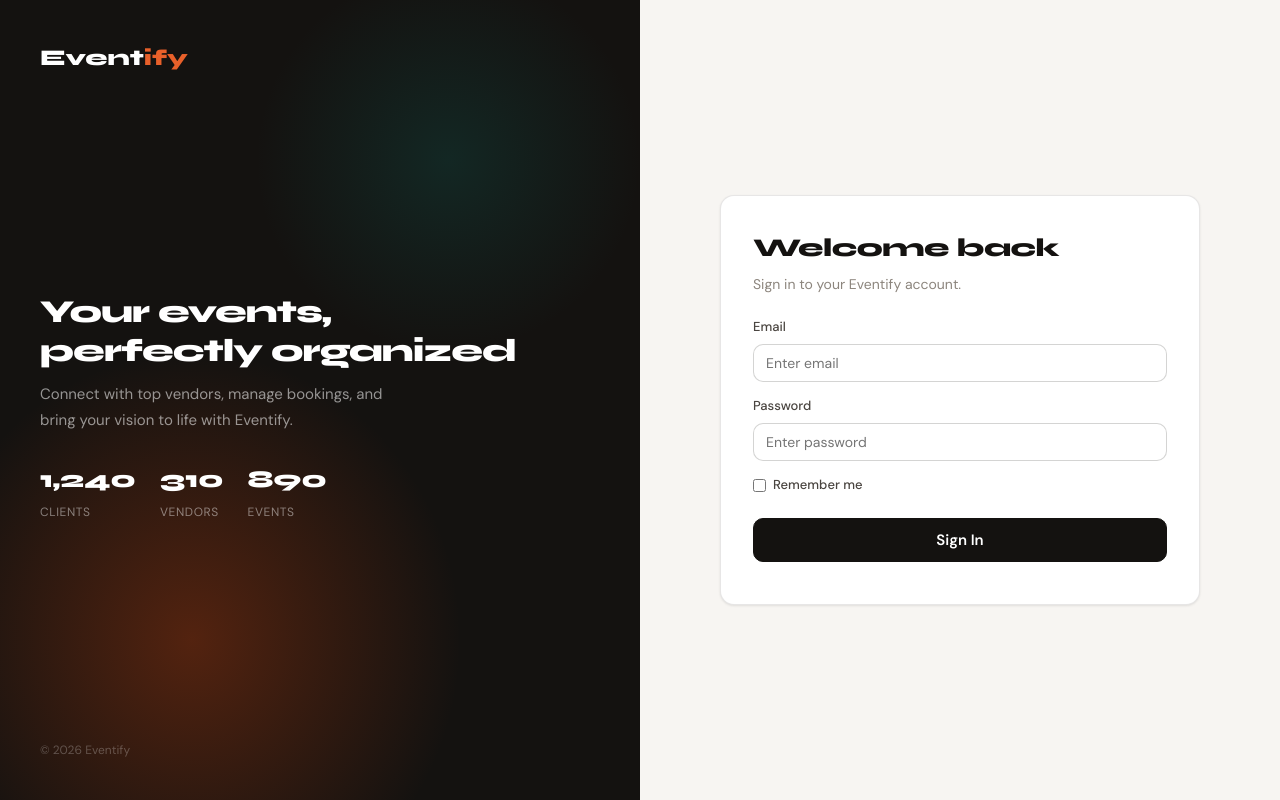
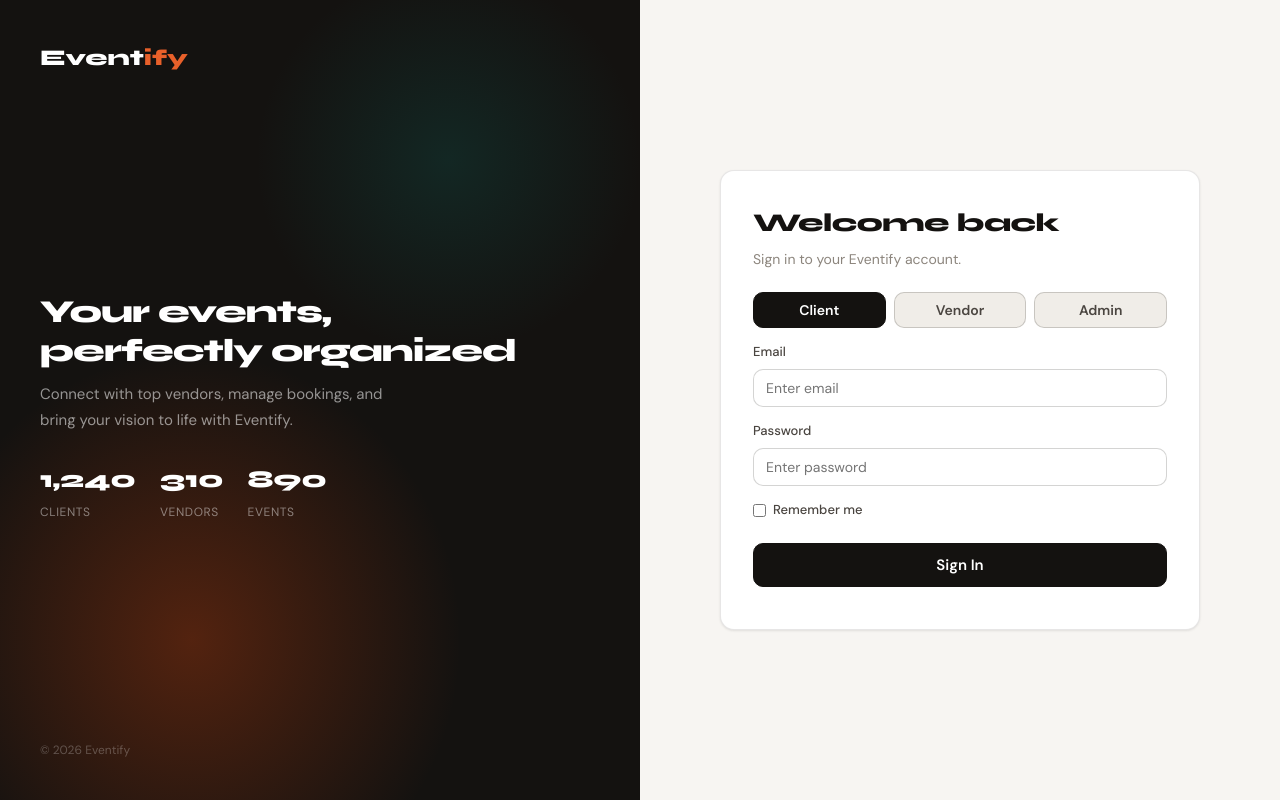
Before and after one commit to niloy92-glitch/eventify, a Django app: page /users/login/ in a window 1280 px wide. Run offline with Django 5.2, Linux system fonts and the light colour scheme.

Commit message:
Implement role-based redirects in login functionality and enhance login form with role selection

```diff
--- a/myproject/myproject/urls.py
+++ b/myproject/myproject/urls.py
@@ -17,10 +17,13 @@ Including another URLconf
 
 from django.contrib import admin
 from django.urls import include, path
+from django.views.generic import RedirectView
 from users.views import root_redirect
 
 urlpatterns = [
     path("", root_redirect, name="root"),
+    path("client/", RedirectView.as_view(url="/users/dashboard/client/", permanent=False), name="client"),
+    path("vendor/", RedirectView.as_view(url="/users/dashboard/vendor/", permanent=False), name="vendor"),
     path("users/", include("users.urls")),
     path("admin/", admin.site.urls),
 ]
--- a/myproject/users/static/users/js/login.js
+++ b/myproject/users/static/users/js/login.js
@@ -1,4 +1,4 @@
-async function loginRequest(email, password, remember, csrfToken) {
+async function loginRequest(email, password, remember, role, csrfToken) {
   const response = await fetch("/users/api/login/", {
     method: "POST",
     headers: {
@@ -6,7 +6,7 @@ async function loginRequest(email, password, remember, csrfToken) {
       "X-CSRFToken": csrfToken,
     },
     credentials: "same-origin",
-    body: JSON.stringify({ email, password, remember }),
+    body: JSON.stringify({ email, password, remember, role }),
   });
 
   let data = {};
@@ -23,6 +23,25 @@ function initLoginForms() {
   const form = document.getElementById("login-form");
   if (!form) return;
 
+  const tabButtons = form.querySelectorAll(".auth-tab[data-role]");
+  const roleInput = document.getElementById("login-role");
+
+  tabButtons.forEach((button) => {
+    button.addEventListener("click", () => {
+      const selectedRole = button.getAttribute("data-role");
+      if (!selectedRole || !roleInput) {
+        return;
+      }
+
+      roleInput.value = selectedRole;
+      tabButtons.forEach((tab) => {
+        const isActive = tab === button;
+        tab.classList.toggle("active", isActive);
+        tab.setAttribute("aria-selected", String(isActive));
+      });
+    });
+  });
+
   form.addEventListener("submit", async (event) => {
     event.preventDefault();
     const emailInput = document.getElementById("client-email");
@@ -30,8 +49,9 @@ function initLoginForms() {
     const rememberInput = document.getElementById("client-remember");
     const status = form.querySelector(".status-text");
     const csrfInput = form.querySelector('input[name="csrfmiddlewaretoken"]');
+    const loginRoleInput = document.getElementById("login-role");
 
-    if (!emailInput || !passwordInput || !status || !csrfInput) {
+    if (!emailInput || !passwordInput || !status || !csrfInput || !loginRoleInput) {
       return;
     }
 
@@ -42,6 +62,7 @@ function initLoginForms() {
         emailInput.value.trim(),
         passwordInput.value,
         !!(rememberInput && rememberInput.checked),
+        loginRoleInput.value,
         csrfInput.value,
       );
 
--- a/myproject/users/templates/users/login.html
+++ b/myproject/users/templates/users/login.html
@@ -89,6 +89,26 @@
         padding: 40px 24px;
         background: var(--bg);
       }
+      .auth-tabs {
+        display: grid;
+        grid-template-columns: 1fr 1fr 1fr;
+        gap: 8px;
+        margin-bottom: 14px;
+      }
+      .auth-tab {
+        border: 1px solid var(--line-2);
+        background: var(--surface-2);
+        color: var(--text-2);
+        border-radius: var(--radius);
+        padding: 8px 12px;
+        font-size: 14px;
+        font-weight: 600;
+      }
+      .auth-tab.active {
+        background: var(--ink);
+        color: var(--ink-inv);
+        border-color: var(--ink);
+      }
       @media (max-width: 700px) {
         .auth-layout {
           grid-template-columns: 1fr;
@@ -124,6 +144,18 @@
 
           <form id="login-form">
             {% csrf_token %}
+            <div class="auth-tabs" role="tablist" aria-label="Select account type">
+              <button class="auth-tab active" type="button" data-role="client" role="tab" aria-selected="true">
+                Client
+              </button>
+              <button class="auth-tab" type="button" data-role="vendor" role="tab" aria-selected="false">
+                Vendor
+              </button>
+              <button class="auth-tab" type="button" data-role="admin" role="tab" aria-selected="false">
+                Admin
+              </button>
+            </div>
+            <input id="login-role" type="hidden" value="client" />
             <div class="field">
               <label for="client-email">Email</label>
               <input id="client-email" type="email" placeholder="Enter email" required />
--- a/myproject/users/views.py
+++ b/myproject/users/views.py
@@ -16,6 +16,12 @@ ROLE_REDIRECTS = {
 	"admin": "/users/dashboard/admin/",
 }
 
+LOGIN_REDIRECTS = {
+	"client": "/client/",
+	"vendor": "/vendor/",
+	"admin": "/admin/",
+}
+
 
 @require_GET
 def root_redirect(request: HttpRequest) -> HttpResponse:
@@ -25,7 +31,7 @@ def root_redirect(request: HttpRequest) -> HttpResponse:
 @require_GET
 def login_page(request: HttpRequest) -> HttpResponse:
 	if request.user.is_authenticated:
-		return redirect(ROLE_REDIRECTS.get(getattr(request.user, "role", "client"), "/"))
+		return redirect(LOGIN_REDIRECTS.get(getattr(request.user, "role", "client"), "/"))
 	return render(request, "users/login.html")
 
 
@@ -39,13 +45,20 @@ def login_api(request: HttpRequest) -> JsonResponse:
 	email = str(data.get("email", "")).strip().lower()
 	password = str(data.get("password", ""))
 	remember = bool(data.get("remember", False))
+	role = str(data.get("role", "")).strip().lower()
 
 	if not email or not password:
 		return JsonResponse({"ok": False, "message": "Email and password are required."}, status=400)
+	if role not in ROLE_REDIRECTS:
+		return JsonResponse({"ok": False, "message": "Invalid role selected."}, status=400)
+	if not User.objects.filter(email__iexact=email, role=role).exists():
+		return JsonResponse({"ok": False, "message": "No user found."}, status=404)
 
 	user = authenticate(request, username=email, password=password)
 	if not user:
 		return JsonResponse({"ok": False, "message": "Invalid credentials."}, status=401)
+	if user.role != role:
+		return JsonResponse({"ok": False, "message": "No user found."}, status=404)
 
 	login(request, user)
 	request.session.set_expiry(60 * 60 * 24 * 14 if remember else 0)
@@ -54,7 +67,7 @@ def login_api(request: HttpRequest) -> JsonResponse:
 		{
 			"ok": True,
 			"message": "Login successful.",
-			"redirect_url": ROLE_REDIRECTS[user.role],
+			"redirect_url": LOGIN_REDIRECTS[user.role],
 		}
 	)
 
```
